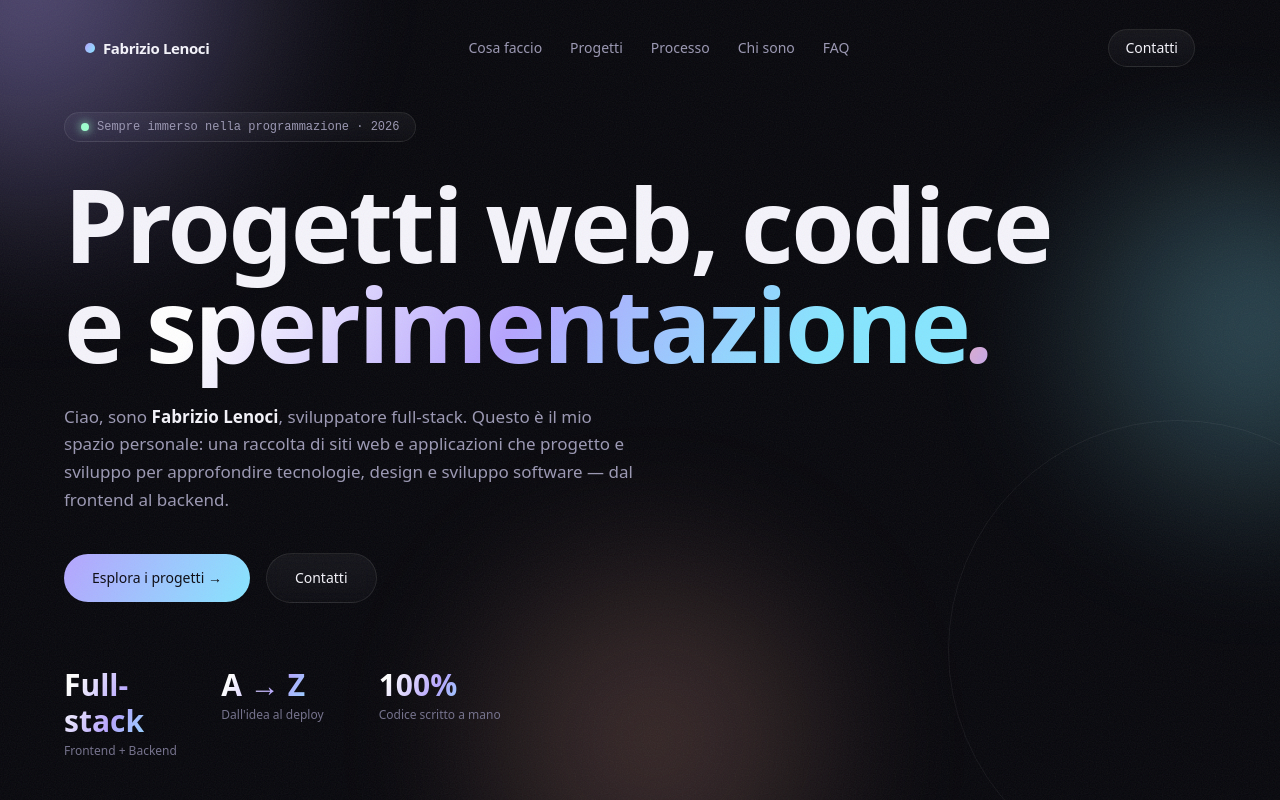
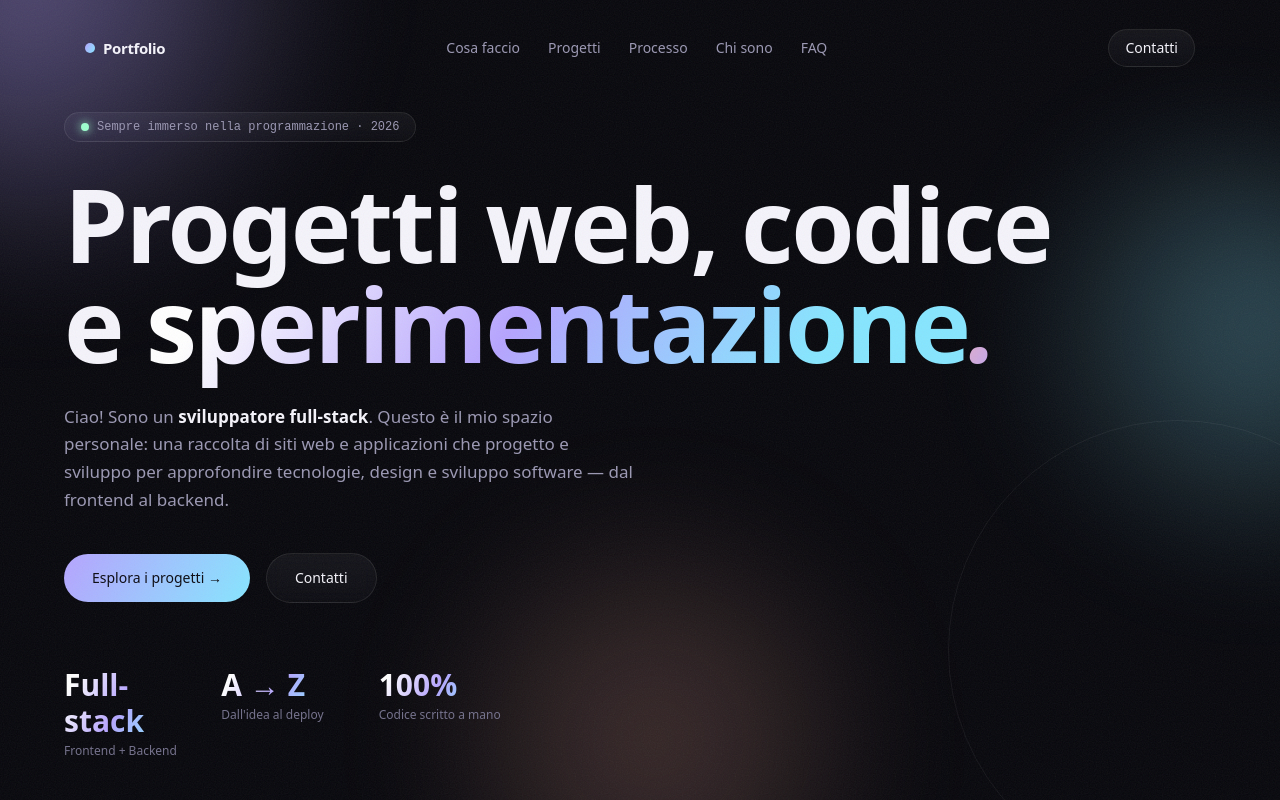
Before and after one commit to LenociFabrizio/fabrizio-lenoci-web, a Next.js app: page / in a window 1280 px wide. Shown: the top 800 px of the page. Built offline with nearby package versions, Linux system fonts and the light colour scheme; a web font is replaced by a local one.

Commit message:
refactor text content

```diff
--- a/src/app/layout.tsx
+++ b/src/app/layout.tsx
@@ -3,27 +3,15 @@ import "./globals.css";
 import { site } from "@/data/site";
 import Providers from "@/components/Providers";
 
-/**
- * SEO METADATA
- * Ottimizzato per il nome "Fabrizio Lenoci" e per i servizi offerti.
- * Modifica le keyword e i testi nel file src/data/site.ts.
- */
 export const metadata: Metadata = {
   metadataBase: new URL(site.url),
   title: {
-    default: `${site.name} — ${site.role}`,
-    template: `%s · ${site.name}`,
+    default: `Portfolio — ${site.role}`,
+    template: `%s · Portfolio`,
   },
   description: site.tagline,
-  applicationName: site.name,
-  authors: [{ name: site.name, url: site.url }],
-  creator: site.name,
-  publisher: site.name,
+  applicationName: "Portfolio",
   keywords: [
-    "Fabrizio Lenoci",
-    "Fabrizio Lenoci portfolio",
-    "Fabrizio Lenoci sviluppatore",
-    "Fabrizio Lenoci web developer",
     "portfolio sviluppo web",
     "sviluppatore full-stack",
     "progetti React",
@@ -38,15 +26,14 @@ export const metadata: Metadata = {
     type: "website",
     locale: "it_IT",
     url: site.url,
-    siteName: site.name,
-    title: `${site.name} — ${site.role}`,
+    siteName: "Portfolio",
+    title: `Portfolio — ${site.role}`,
     description: site.tagline,
   },
   twitter: {
     card: "summary_large_image",
-    title: `${site.name} — ${site.role}`,
+    title: `Portfolio — ${site.role}`,
     description: site.tagline,
-    creator: "@fabriziolenoci",
   },
   robots: {
     index: true,
@@ -62,20 +49,12 @@ export const viewport: Viewport = {
   initialScale: 1,
 };
 
-/**
- * STRUCTURED DATA (JSON-LD) — schema.org/Person
- * Aiuta Google a riconoscere il portfolio come quello di una persona fisica
- * e a mostrarlo nei knowledge panel per ricerche tipo "Fabrizio Lenoci".
- */
 const personJsonLd = {
   "@context": "https://schema.org",
   "@type": "Person",
-  name: site.name,
   url: site.url,
-  email: site.email,
   jobTitle: site.role,
   description: site.tagline,
-  birthDate: String(site.birthYear),
   address: { "@type": "PostalAddress", addressCountry: "IT" },
   knowsAbout: [
     "Web Development",
@@ -94,9 +73,6 @@ const personJsonLd = {
       name: "Laurea in Informatica e Produzione del Software",
     },
   ],
-  sameAs: site.socials
-    .filter((s) => s.href.startsWith("http"))
-    .map((s) => s.href),
 };
 
 /**
--- a/src/app/manifest.ts
+++ b/src/app/manifest.ts
@@ -4,7 +4,7 @@ import { site } from "@/data/site";
 /** Web App Manifest — migliora SEO/Best Practices e l'installazione su mobile. */
 export default function manifest(): MetadataRoute.Manifest {
   return {
-    name: `${site.name} — ${site.role}`,
+    name: `Portfolio — ${site.role}`,
     short_name: site.brand,
     description: site.tagline,
     start_url: "/",
--- a/src/app/opengraph-image.tsx
+++ b/src/app/opengraph-image.tsx
@@ -7,7 +7,7 @@ import { site } from "@/data/site";
  * Risolve la mancanza di un og:image (le condivisioni apparivano "vuote").
  */
 export const runtime = "edge";
-export const alt = `${site.name} — ${site.role}`;
+export const alt = `Portfolio — ${site.role}`;
 export const size = { width: 1200, height: 630 };
 export const contentType = "image/png";
 
@@ -49,7 +49,7 @@ export default function OpengraphImage() {
               letterSpacing: "-0.02em",
             }}
           >
-            {site.name}
+            Portfolio
           </div>
           <div
             style={{
--- a/src/app/privacy/page.tsx
+++ b/src/app/privacy/page.tsx
@@ -38,13 +38,10 @@ export default function PrivacyPage() {
             Titolare del trattamento
           </h2>
           <p>
-            {site.name}
+            Il titolare del trattamento è il gestore di questo sito
             {site.vatNumber ? ` — P.IVA ${site.vatNumber}` : ""}. Per qualsiasi
-            richiesta puoi scrivere a{" "}
-            <a href={`mailto:${site.email}`} className="underline hover:text-white">
-              {site.email}
-            </a>
-            .
+            richiesta GDPR puoi utilizzare il modulo di contatto presente nel
+            sito.
           </p>
         </section>
 
@@ -88,12 +85,9 @@ export default function PrivacyPage() {
           </h2>
           <p>
             Puoi chiedere in qualsiasi momento di accedere ai tuoi dati,
-            correggerli o cancellarli, scrivendo a{" "}
-            <a href={`mailto:${site.email}`} className="underline hover:text-white">
-              {site.email}
-            </a>
-            . Hai inoltre diritto di proporre reclamo all'autorità di controllo
-            (Garante per la protezione dei dati personali).
+            correggerli o cancellarli tramite il modulo di contatto presente nel
+            sito. Hai inoltre diritto di proporre reclamo all'autorità di
+            controllo (Garante per la protezione dei dati personali).
           </p>
         </section>
       </div>
--- a/src/components/About.tsx
+++ b/src/components/About.tsx
@@ -51,16 +51,10 @@ export default function About() {
         <Reveal delay={0.1}>
           <div className="glass border-grad rounded-4xl p-8">
             <div className="mb-7 flex items-center gap-4">
-              <div className="flex h-16 w-16 items-center justify-center rounded-2xl bg-grad-cta font-display text-2xl font-semibold text-[#0a0a12]">
-                {site.name
-                  .split(" ")
-                  .map((w) => w.charAt(0))
-                  .join("")}
+              <div className="flex h-16 w-16 items-center justify-center rounded-2xl bg-grad-cta font-display text-xl font-semibold text-[#0a0a12]">
+                {"</>"}
               </div>
               <div>
-                <div className="font-display text-lg font-medium">
-                  {site.name}
-                </div>
                 <div className="text-sm text-muted">{site.role}</div>
               </div>
             </div>
--- a/src/components/Contact.tsx
+++ b/src/components/Contact.tsx
@@ -85,9 +85,9 @@ export default function Contact() {
             <span className="text-grad">codice e progetti.</span>
           </h2>
           <p className="relative mx-auto mb-8 max-w-lg text-muted">
-            Per maggiori informazioni o per approfondire un progetto, trovi i
-            miei recapiti qui sotto. Sono sempre disponibile a confrontarmi su
-            idee, tecnologie e sviluppo.
+            Per maggiori informazioni o per approfondire un progetto, scrivi
+            tramite il modulo qui sotto. Sono sempre disponibile a confrontarmi
+            su idee, tecnologie e sviluppo.
           </p>
 
           {/* contatto diretto rapido */}
--- a/src/components/Hero.tsx
+++ b/src/components/Hero.tsx
@@ -41,11 +41,11 @@ export default function Hero() {
           variants={staggerItem}
           className="mt-7 max-w-xl text-[17px] leading-relaxed text-muted"
         >
-          Ciao, sono <strong className="text-ink">{site.name}</strong>,
-          sviluppatore full-stack. Questo è il mio spazio personale: una
-          raccolta di siti web e applicazioni che progetto e sviluppo per
-          approfondire tecnologie, design e sviluppo software — dal frontend al
-          backend.
+          Ciao! Sono un{" "}
+          <strong className="text-ink">sviluppatore full-stack</strong>. Questo
+          è il mio spazio personale: una raccolta di siti web e applicazioni che
+          progetto e sviluppo per approfondire tecnologie, design e sviluppo
+          software — dal frontend al backend.
         </motion.p>
 
         <motion.div
--- a/src/data/projects.ts
+++ b/src/data/projects.ts
@@ -122,7 +122,7 @@ export const projects: Project[] = [
       "Anteprima della homepage di un sito vetrina multilingue per il settore alimentare",
     gradient: "linear-gradient(135deg,#ffb3a0,#b6a4ff)",
     live: "https://www.ilcarnisrl.it",
-    repo: "https://github.com/LenociFabrizio/ilcarnisrl",
+    repo: "",
     featured: true,
   },
 
--- a/src/data/site.ts
+++ b/src/data/site.ts
@@ -8,10 +8,10 @@
 
 export const site = {
   /** Nome completo (usato in header, footer, SEO, structured data) */
-  name: "Fabrizio Lenoci",
+  name: "",
 
   /** Brand mostrato in navbar e footer (sintetico) */
-  brand: "Fabrizio Lenoci",
+  brand: "Portfolio",
 
   /** Ruolo principale */
   role: "Sviluppatore Software & Web Developer",
@@ -37,12 +37,11 @@ export const site = {
    *   es. phone: "393331234567". Se lasci la stringa vuota, i pulsanti
    *   relativi NON vengono mostrati (nessun numero finto online).
    */
-  phone: "393913495256", // es. "393331234567"
-  whatsapp: "393913495256", // es. "393331234567" — se vuoto il pulsante WhatsApp resta nascosto
+  phone: "", // es. "393331234567"
+  whatsapp: "", // es. "393331234567" — se vuoto il pulsante WhatsApp resta nascosto
 
   /** Messaggio precompilato per l'apertura della chat WhatsApp */
-  whatsappMessage:
-    "Ciao Fabrizio! Ho visto il tuo portfolio e vorrei qualche informazione su un progetto.",
+  whatsappMessage: "",
 
   /**
    * Partita IVA — forte segnale di serietà per le PMI italiane.
@@ -66,7 +65,7 @@ export const site = {
 
   /** Bio mostrata nella sezione About (array di paragrafi) */
   bio: [
-    "Sono Fabrizio Lenoci, sviluppatore full-stack. Diplomato e laureato in Informatica, dedico tempo a progettare e realizzare siti web e applicazioni per approfondire tecnologie, design e sviluppo software.",
+    "Sono uno sviluppatore full-stack. Diplomato e laureato in Informatica, dedico tempo a progettare e realizzare siti web e applicazioni per approfondire tecnologie, design e sviluppo software.",
     "Questo spazio raccoglie i progetti che sviluppo nel tempo: ogni progetto è un'occasione per sperimentare strumenti nuovi, curare i dettagli e migliorare il mio modo di scrivere codice.",
   ],
 
@@ -100,12 +99,8 @@ export const site = {
     { value: "100%", label: "Codice scritto a mano" },
   ],
 
-  /** Link social — sostituisci con i tuoi profili reali */
-  socials: [
-    { label: "GitHub", href: "https://github.com/LenociFabrizio" },
-    { label: "LinkedIn", href: "https://www.linkedin.com/in/fabrizio-lenoci/" },
-    { label: "Email", href: "mailto:fabriziolenoci@gmail.com" },
-  ],
+  /** Link social */
+  socials: [],
 
   /** Tecnologie a scorrimento nella striscia marquee */
   marquee: [
```
Also changed, not shown: src/components/Footer.tsx (+4 -21 lines).
